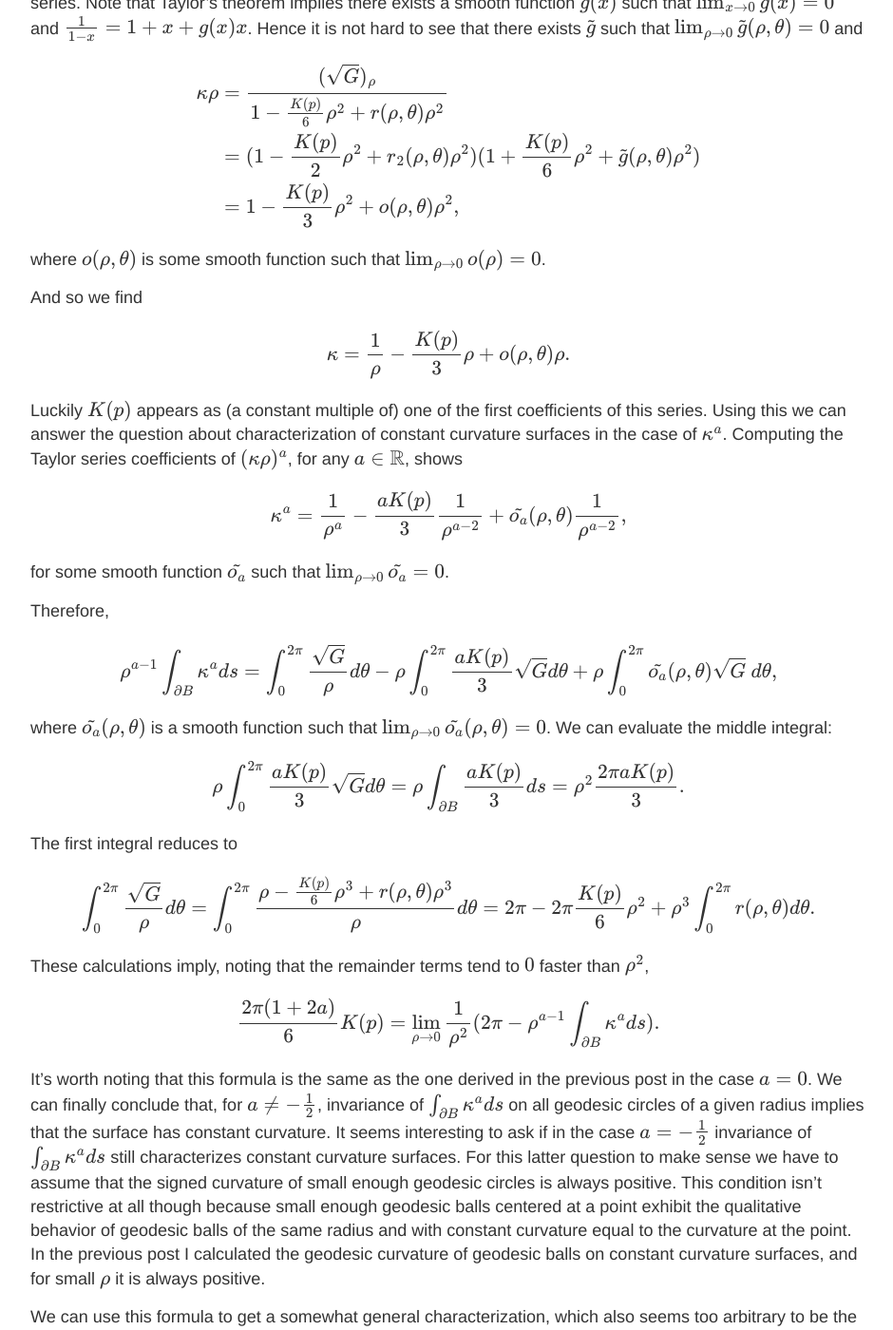
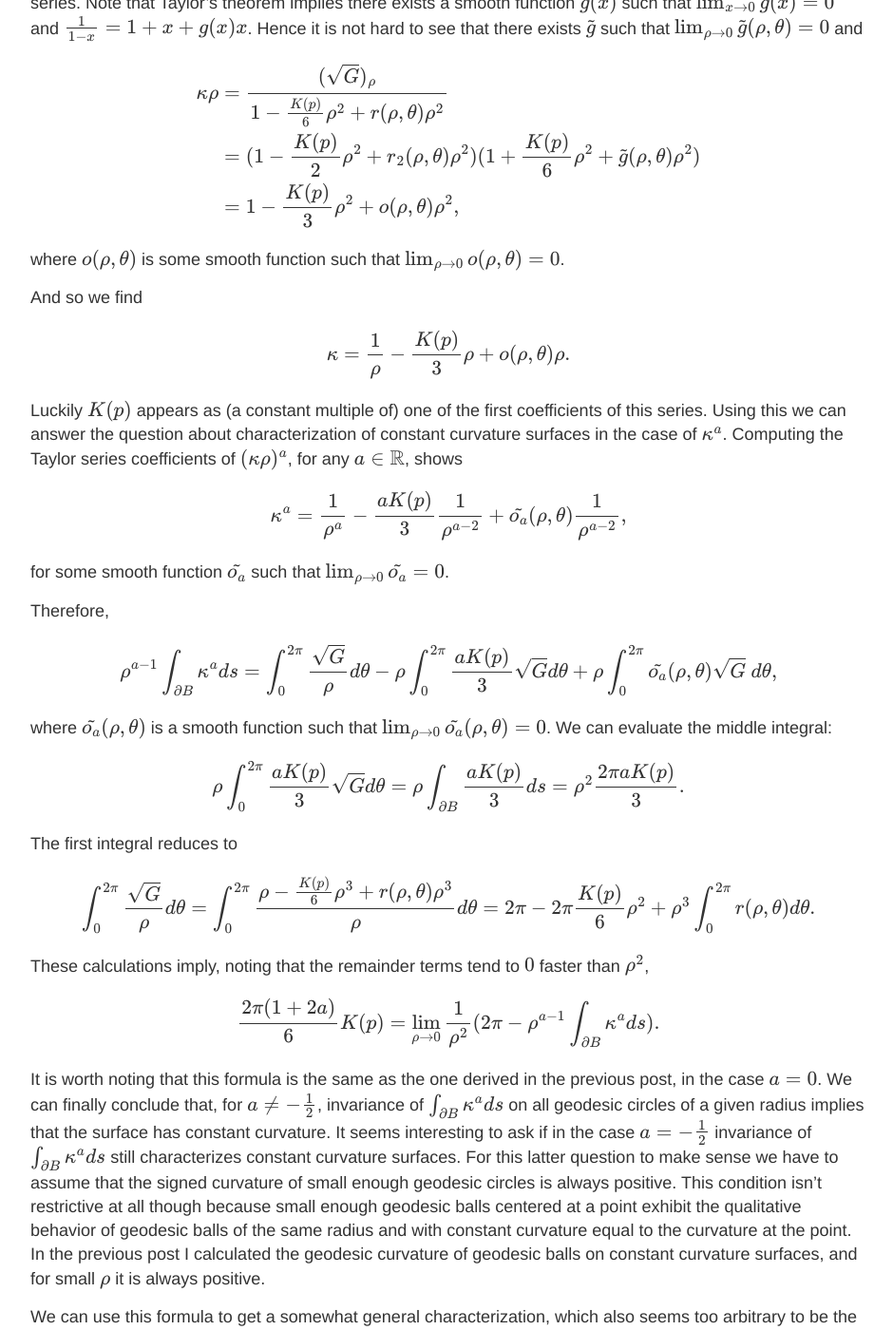
Before and after one commit to GeoffreySangston/GeoffreySangston.github.io, a Jekyll site: the page built from _posts/MathBlog/2021-06-22-Geodesic-Circles2.md, in a window 1280 px wide and 1400 px high, scrolled down 2602 px. Shown: the whole window at 95% size, without its empty margins (168-1108 px from the left). Built offline with Jekyll 4.4.1, drawn with Linux system fonts in a browser that asks for light colours; formulas are drawn with MathJax 3.

Commit message:
A few more minor changes

```diff
--- a/_posts/MathBlog/2021-06-22-Geodesic-Circles2.md
+++ b/_posts/MathBlog/2021-06-22-Geodesic-Circles2.md
@@ -95,7 +95,7 @@ Hence it is not hard to see that there exists $\tilde{g}$ such that $\lim\_{\rho
 &= (1 - \frac{K(p)}{2}\rho^2 + r_2(\rho, \theta) \rho^2)(1 + \frac{K(p)}{6}\rho^2 + \tilde{g}(\rho, \theta) \rho^2) \\\\\\
 &= 1 - \frac{K(p)}{3} \rho^2 + o(\rho, \theta) \rho^2,
 \end{align\*}
-where $o(\rho, \theta)$ is some smooth function such that $\lim\_{\rho \to 0} o(\rho) = 0$.
+where $o(\rho, \theta)$ is some smooth function such that $\lim\_{\rho \to 0} o(\rho, \theta) = 0$.
 
 And so we find
 \begin{align\*}
@@ -128,7 +128,7 @@ These calculations imply, noting that the remainder terms tend to $0$ faster tha
 \frac{2\pi (1 + 2a)}{6} K(p) = \lim\_{\rho \to 0} \frac{1}{\rho^2}(2\pi -  \rho^{a-1} \int\_{\partial B} \kappa^a ds).
 \end{align\*}
 
-It's worth noting that this formula is the same as the one derived in the previous post in the case $a = 0$.
+It is worth noting that this formula is the same as the one derived in the previous post, in the case $a = 0$.
 We can finally conclude that, for $a \neq -\frac{1}{2}$, invariance of $\int\_{\partial B} \kappa^a ds$ on all geodesic circles of a given radius implies that the surface has constant curvature.
 It seems interesting to ask if in the case $a = -\frac{1}{2}$ invariance of $\int\_{\partial B} \kappa^a ds$ still
 characterizes constant curvature surfaces. For this latter question to make sense we have to assume that the signed curvature of small enough geodesic circles is always positive. This condition isn't restrictive at all though because small enough geodesic balls centered at a point exhibit the qualitative behavior of geodesic balls of the same radius and with constant
```
Also changed, not shown: other parts of _posts/MathBlog/2021-06-22-Geodesic-Circles2.md (+1 -1 lines).
